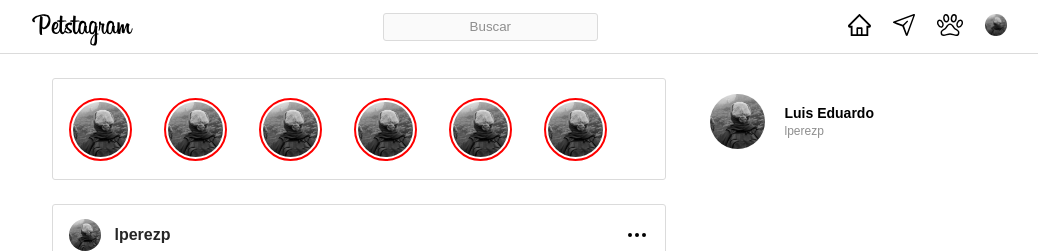
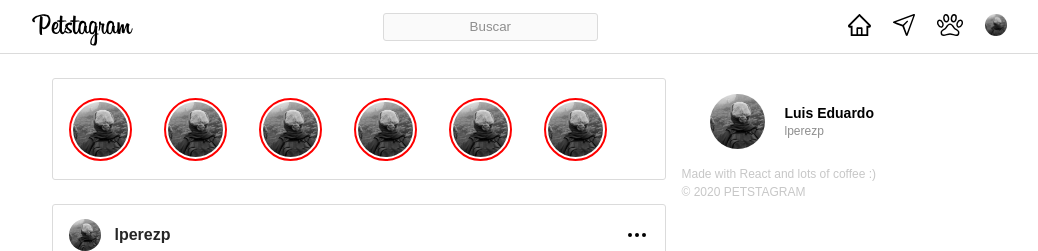
Before and after one commit to lperezp/petstagram, a React (Create React App) app: page / in a window 1280 px wide. Shown: the top 251 px of the page, without its empty margins (121-1159 px from the left). Built offline with nearby package versions, Linux system fonts and the light colour scheme.

Commit message:
feat(components): add footer

```diff
--- a/src/App.tsx
+++ b/src/App.tsx
@@ -2,6 +2,7 @@ import React from 'react';
 import './App.scss';
 import Card from './modules/admin/components/card';
 import CardProfile from './modules/admin/components/CardProfile';
+import Footer from './modules/admin/components/Footer';
 import History from './modules/admin/components/history';
 import NavBar from './modules/admin/components/NavBar';
 
@@ -14,7 +15,10 @@ function App() {
           <History />
           <Card />
         </div>
-        <CardProfile />
+        <div>
+          <CardProfile />
+          <Footer />
+        </div>
       </div>
     </div>
   );
--- /dev/null
+++ b/src/assets/styles/scss/components/_footer.scss
@@ -0,0 +1,11 @@
+@import './../abstracts/variables';
+
+.footer {
+    padding: 0px 16px;
+
+    p {
+        font-size: 12px;
+        line-height: 1.5;
+        color: $gray-300;
+    }
+}
--- a/src/modules/admin/components/Footer.tsx
+++ b/src/modules/admin/components/Footer.tsx
@@ -1,7 +1,15 @@
 import React from 'react';
+import './../../../assets/styles/scss/components/_footer.scss';
 
-const Footer: React.Fc = () => {
-  return <div />;
+const Footer: React.FC = () => {
+  const date = new Date();
+  const year = date.getFullYear();
+  return (
+    <div className='footer'>
+      <p className='footer__text'>Made with React and lots of coffee :)</p>
+      <p className='footer__copyright'>© {year} PETSTAGRAM</p>
+    </div>
+  );
 };
 
 export default Footer;
```
